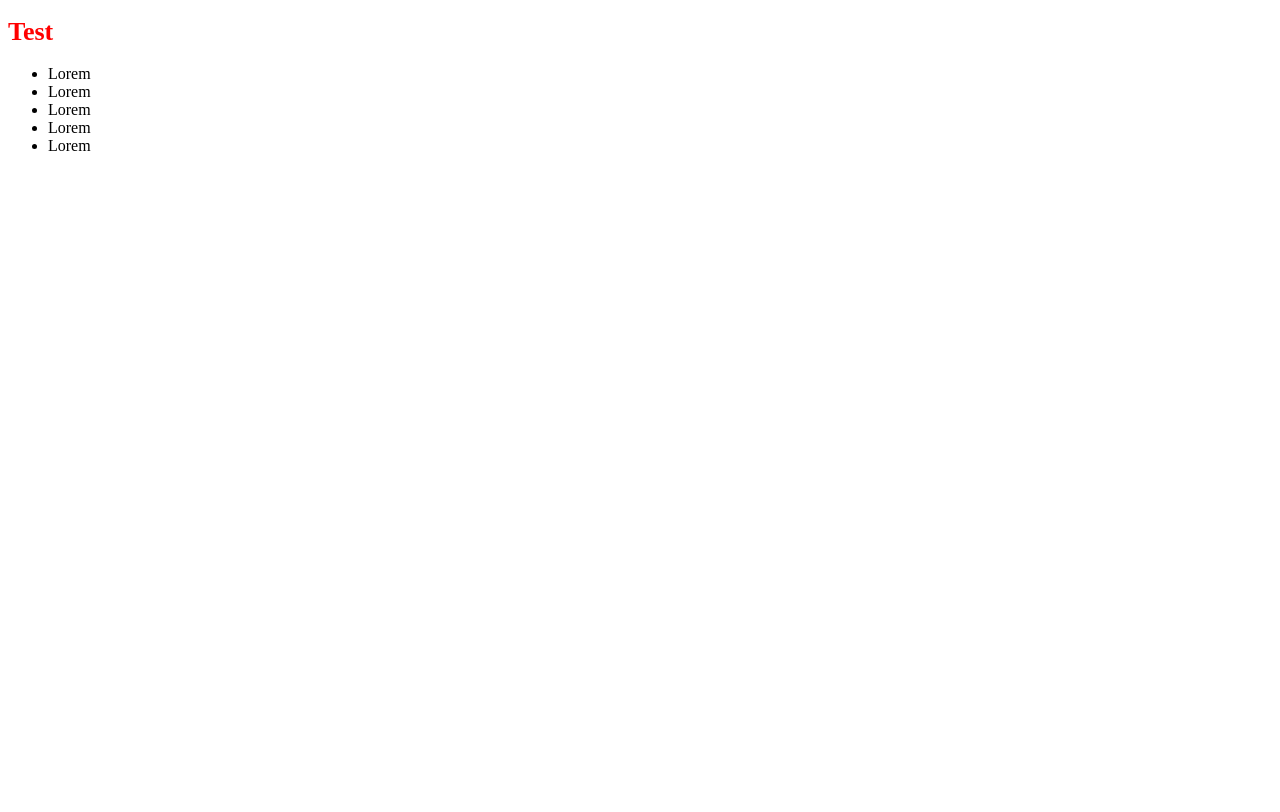
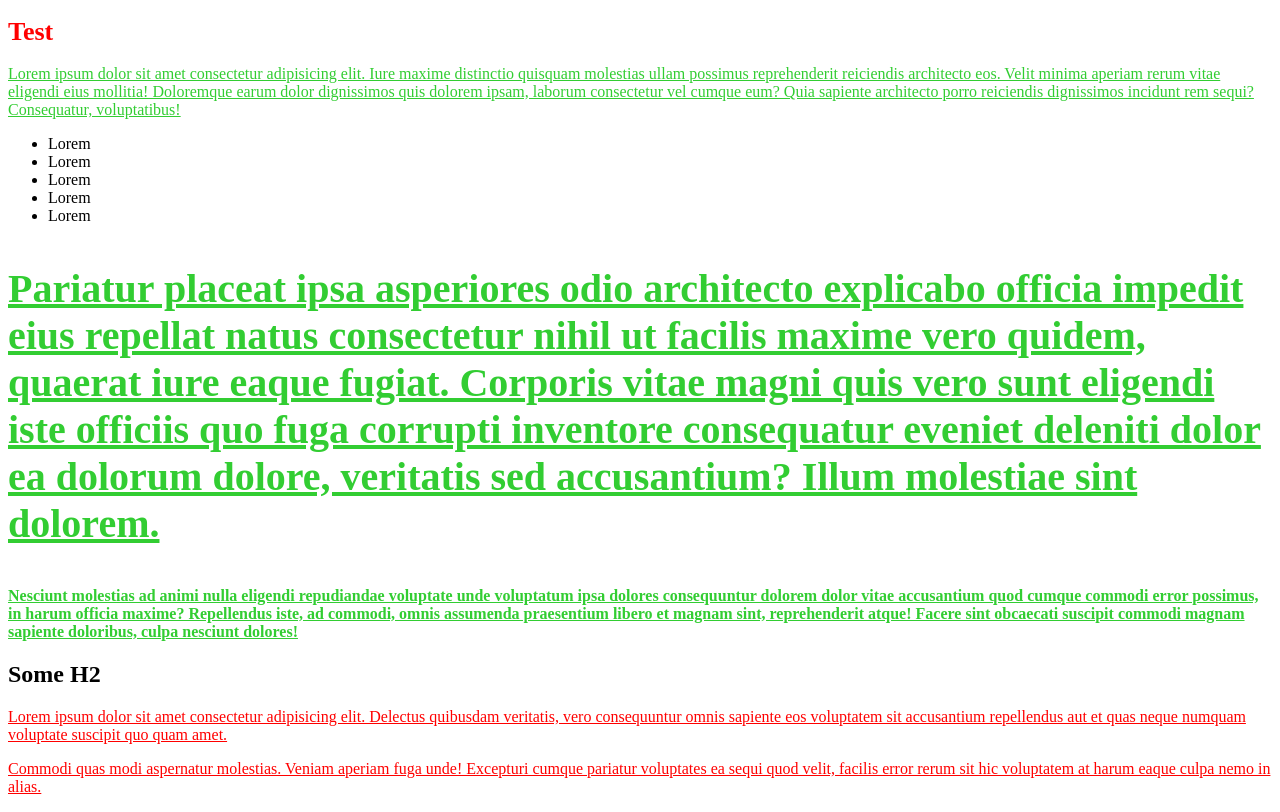
Before and after one commit to sshaparenko/freshcode-html-css-js, a plain HTML site: page css-selectors/index.html in a window 1280 px wide. Drawn offline with Linux system fonts and the light colour scheme.

Commit message:
basic combinators (> ~ +)

```diff
--- a/css-selectors/index.html
+++ b/css-selectors/index.html
@@ -9,6 +9,9 @@
 </head>
 <body>
   <h1 class="test" title="Test">Test</h1>
+
+  <div id="root">
+    <p>Lorem ipsum dolor sit amet consectetur adipisicing elit. Iure maxime distinctio quisquam molestias ullam possimus reprehenderit reiciendis architecto eos. Velit minima aperiam rerum vitae eligendi eius mollitia! Doloremque earum dolor dignissimos quis dolorem ipsam, laborum consectetur vel cumque eum? Quia sapiente architecto porro reiciendis dignissimos incidunt rem sequi? Consequatur, voluptatibus!</p>
     <ul>
       <li class="test">Lorem</li>
       <li class="test">Lorem</li>
@@ -16,5 +19,13 @@
       <li class="test">Lorem</li>
       <li class="test">Lorem</li>
     </ul>
+    <p>Pariatur placeat ipsa asperiores odio architecto explicabo officia impedit eius repellat natus consectetur nihil ut facilis maxime vero quidem, quaerat iure eaque fugiat. Corporis vitae magni quis vero sunt eligendi iste officiis quo fuga corrupti inventore consequatur eveniet deleniti dolor ea dolorum dolore, veritatis sed accusantium? Illum molestiae sint dolorem.</p>
+    <p>Nesciunt molestias ad animi nulla eligendi repudiandae voluptate unde voluptatum ipsa dolores consequuntur dolorem dolor vitae accusantium quod cumque commodi error possimus, in harum officia maxime? Repellendus iste, ad commodi, omnis assumenda praesentium libero et magnam sint, reprehenderit atque! Facere sint obcaecati suscipit commodi magnam sapiente doloribus, culpa nesciunt dolores!</p>
+    <h2>Some H2</h2>
+    <div>
+      <p>Lorem ipsum dolor sit amet consectetur adipisicing elit. Delectus quibusdam veritatis, vero consequuntur omnis sapiente eos voluptatem sit accusantium repellendus aut et quas neque numquam voluptate suscipit quo quam amet.</p>
+      <p>Commodi quas modi aspernatur molestias. Veniam aperiam fuga unde! Excepturi cumque pariatur voluptates ea sequi quod velit, facilis error rerum sit hic voluptatem at harum eaque culpa nemo in alias.</p>
+    </div>
+  </div>
 </body>
 </html>
--- a/css-selectors/style.css
+++ b/css-selectors/style.css
@@ -5,9 +5,27 @@ h1.test {
   font-weight: bold;
   font-size: 26px;
 }
-.text-1.text-2{
+.text-1.text-2 {
   /* Selector Specificity */
 }
 p#some-id.some-class {
   /* Selector Specificity */
 }
+div#root > p {
+  color: limegreen;
+}
+div#root > div > p {
+  color: red;
+}
+div p {
+  /* all p of div */
+  text-decoration: underline;
+}
+ul ~ p {
+  /* after ul on the same level */
+  font-weight: bold;
+}
+ul + p {
+  /* first after ul on the same level */
+  font-size: 40px;
+}
```
Lines whose indentation alone changed are shown as unchanged.
